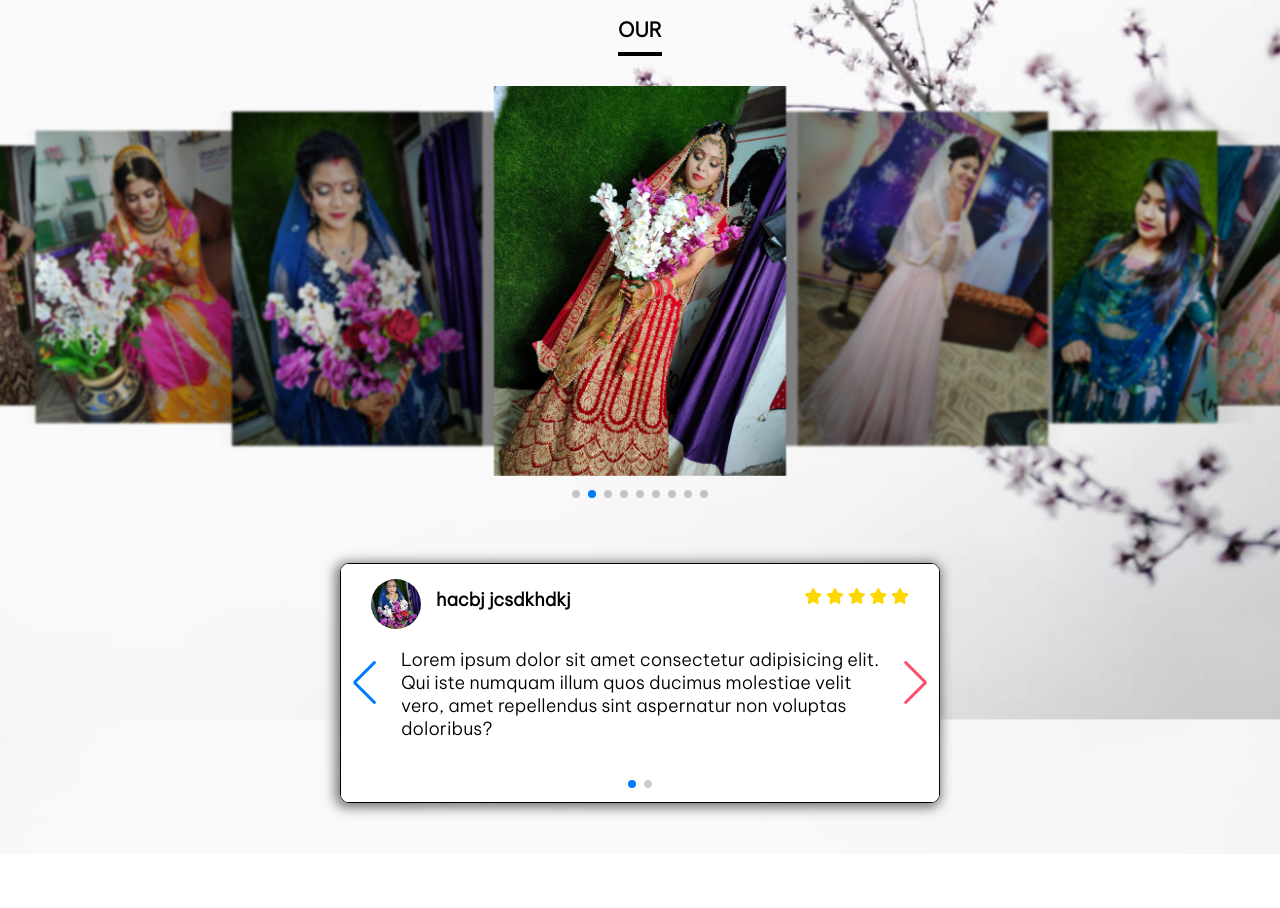
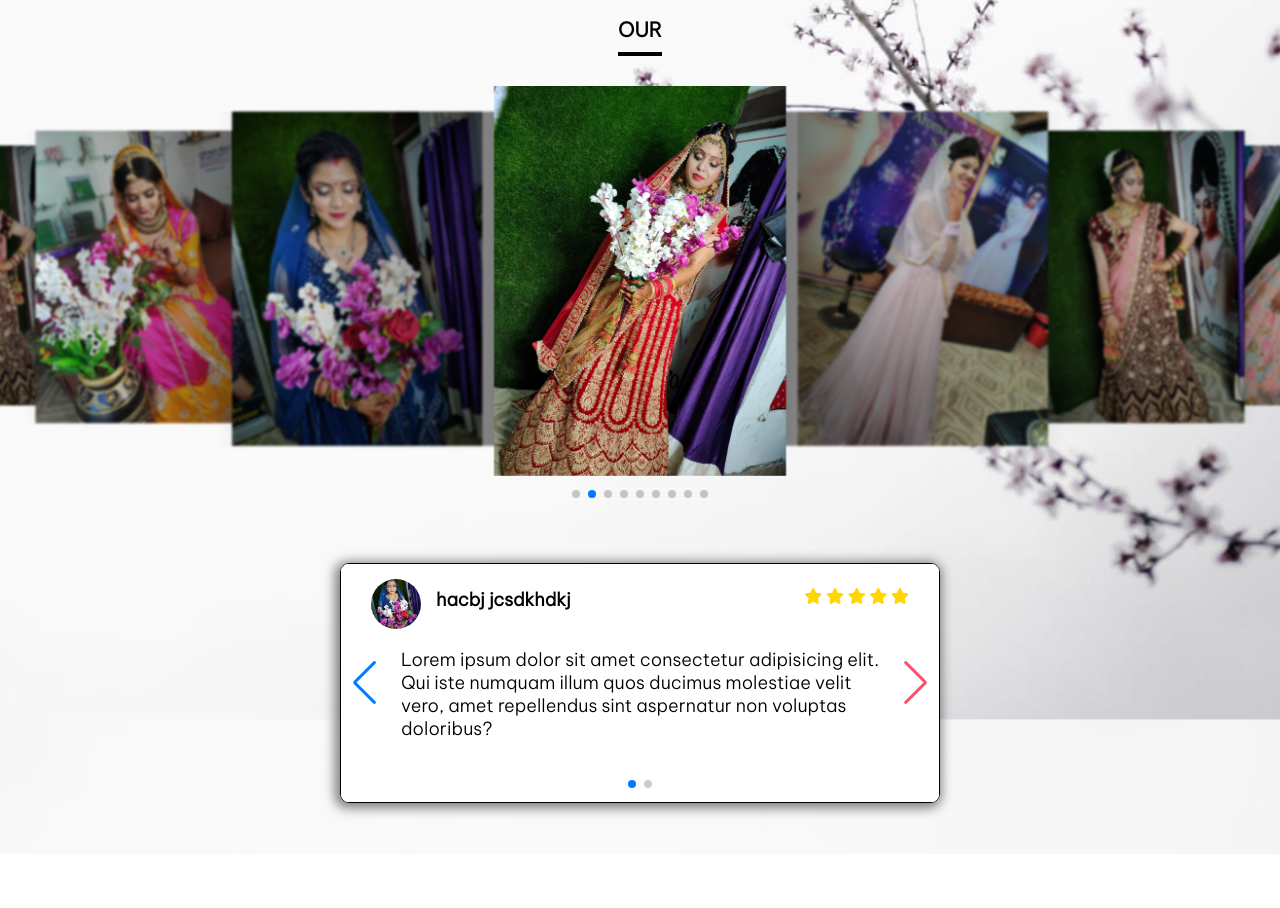
Before and after one commit to garvit9680/ABP, a plain HTML site: page index.html in a window 1280 px wide. Shown: the part 1200-2108 px from the top of the page. Drawn offline with nearby package versions, Linux system fonts and the light colour scheme.

Commit message:
Update index.html

```diff
--- a/index.html
+++ b/index.html
@@ -134,7 +134,7 @@
         <img  src="bride_images/image3.jpeg" loading = "lazy"/>
       </div>
       <div class="swiper-slide">
-        <img  src="bride_images/image4.jpeg" loading = "lazy">
+        <img  src="bride_images/image8.jpeg" loading = "lazy">
       </div>
       <div class="swiper-slide">
         <img  src="bride_images/image5.jpeg" loading = "lazy">
```
